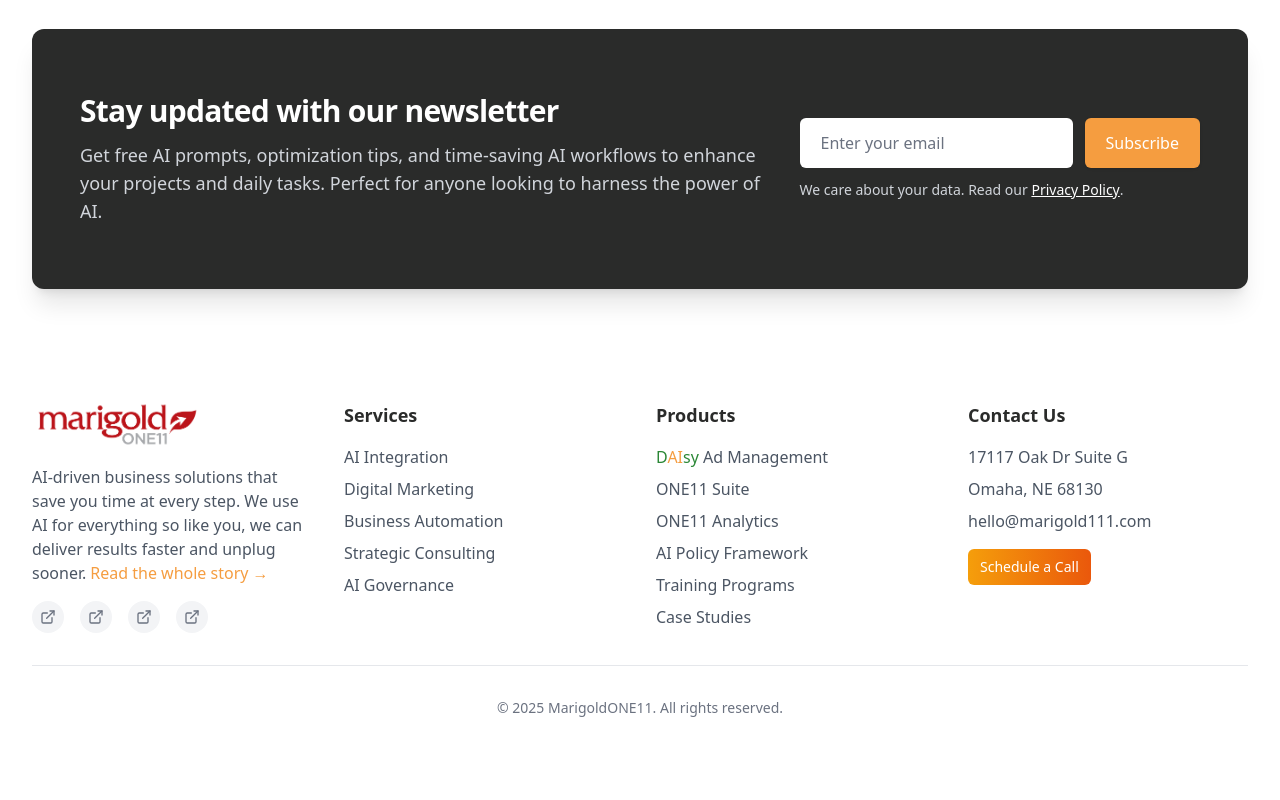
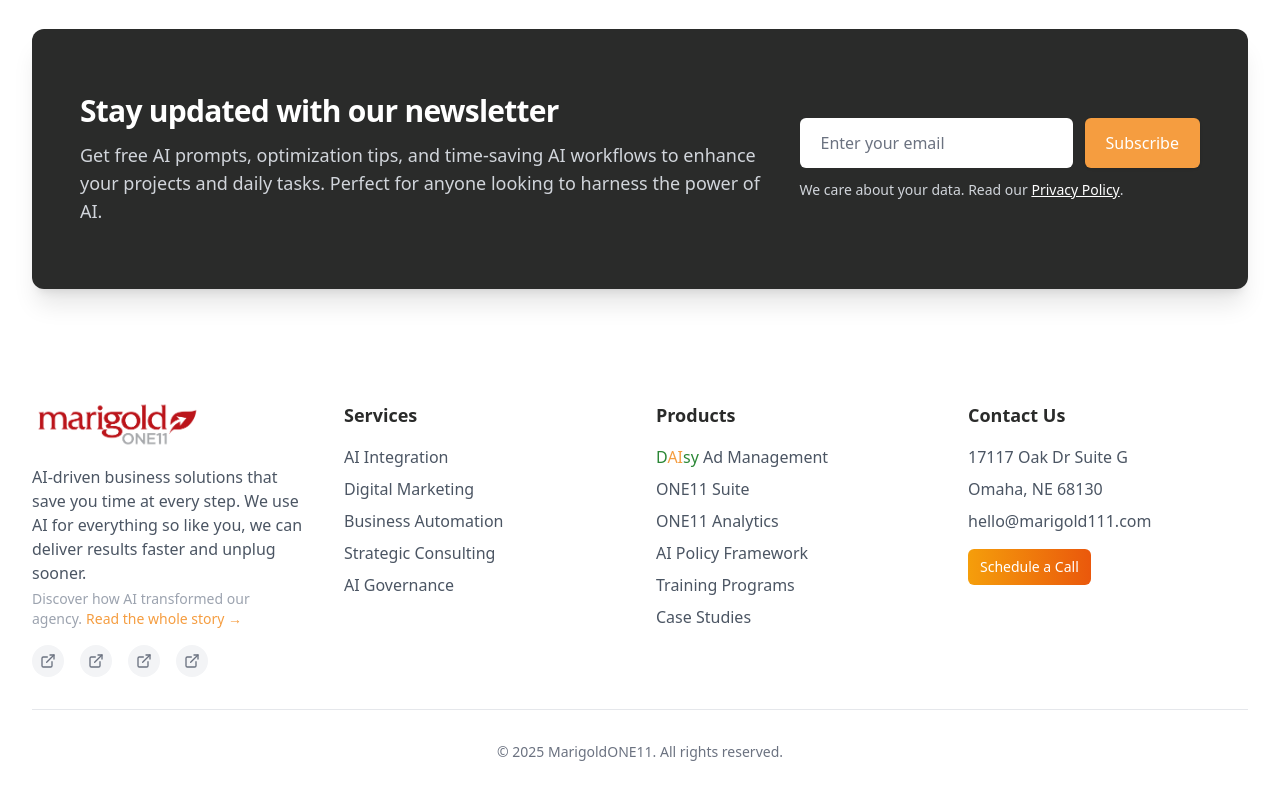
Before and after one commit to jacob-mcp-adaptwus/marigold, a React (Create React App) app: page /blog in a window 1280 px wide. Shown: the part 1914-2714 px from the top of the page. Before the commit the page ends 2680 px from the top, so only its background shows below. Built offline with nearby package versions, Linux system fonts and the light colour scheme.

Commit message:
Revert Our Story back to Our AI Story

```diff
--- a/src/components/layout/Footer.tsx
+++ b/src/components/layout/Footer.tsx
@@ -33,7 +33,10 @@ const Footer: React.FC = () => {
             </div>
             <p className="text-gray-600 mb-4">
               AI-driven business solutions that save you time at every step. We use AI for everything so like you, we can deliver results faster and unplug sooner.
-              <a href="/our-ai-story" className="text-[#f59d40] hover:underline ml-1">Read the whole story →</a>
+              <div className="text-sm mt-1">
+                <span className="text-gray-400">Discover how AI transformed our agency.</span>
+                <a href="/our-ai-story" className="text-[#f59d40] hover:underline ml-1">Read the whole story →</a>
+              </div>
             </p>
             <div className="flex space-x-4">
               {socialLinks.map((social) => (
```
